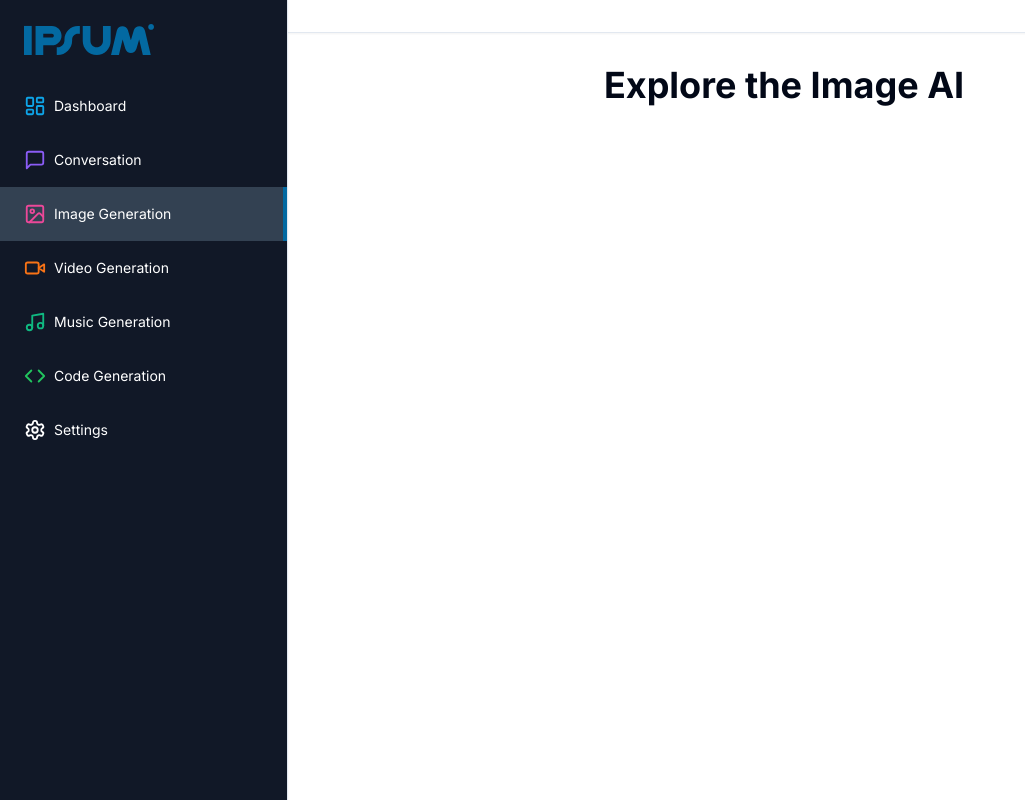
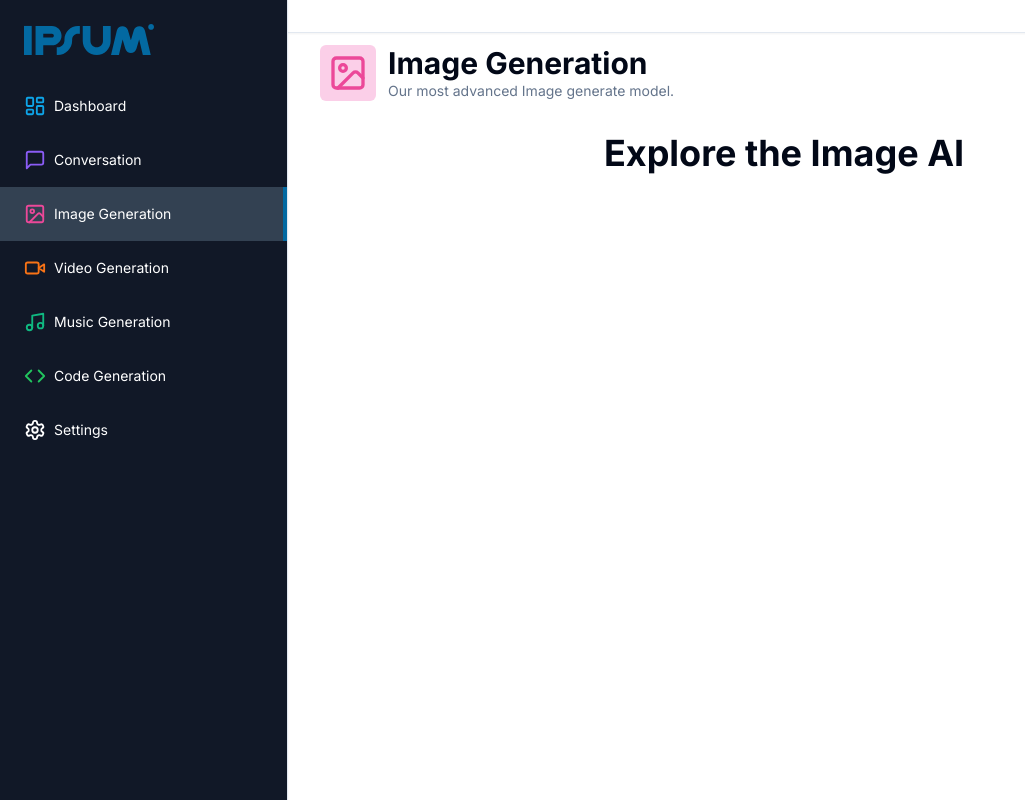
Before and after one commit to juanfariasdev/ai-saas, a Next.js app: page /dashboard/ai/image in a window 1280 px wide. Shown: the whole page, without its empty margins (0-1025 px from the left). Built offline with nearby package versions, Linux system fonts and the light colour scheme.

Commit message:
added: heading

```diff
--- /dev/null
+++ b/src/app/(dashboard)/(routes)/dashboard/ai/_components/heading.tsx
@@ -0,0 +1,29 @@
+"use client"
+import { findTool } from "@/lib/tools";
+import { cn } from "@/lib/utils";
+import { usePathname } from "next/navigation";
+
+export const Heading = () => {
+    const pathname = usePathname();
+
+    const info = findTool(pathname);
+    if(!info) return null
+
+    const {label, description, icon } = info;
+
+    return (
+        <div className="px-4 lg:px-8 flex items-center gap-x-3 mb-8">
+            <div className={cn("p-2 w-fit rounded-md", icon.background)}>
+                <icon.image className={cn("w-10 h-10", icon.color)}/>
+            </div>
+            <div>
+                <h2 className="text-3xl font-bold">
+                    {label}
+                </h2>
+                <p className="text-sm text-muted-foreground">
+                    {description}
+                </p>
+            </div>
+        </div>
+    );
+}
--- /dev/null
+++ b/src/app/(dashboard)/(routes)/dashboard/ai/layout.tsx
@@ -0,0 +1,13 @@
+import { Heading } from "./_components/heading";
+
+const AiLayout = ({ children }: { children: React.ReactNode }) => {
+  return (
+    <div className="h-full py-3">
+        <Heading />
+        {children}
+
+    </div>
+  );
+};
+
+export default AiLayout;
```
